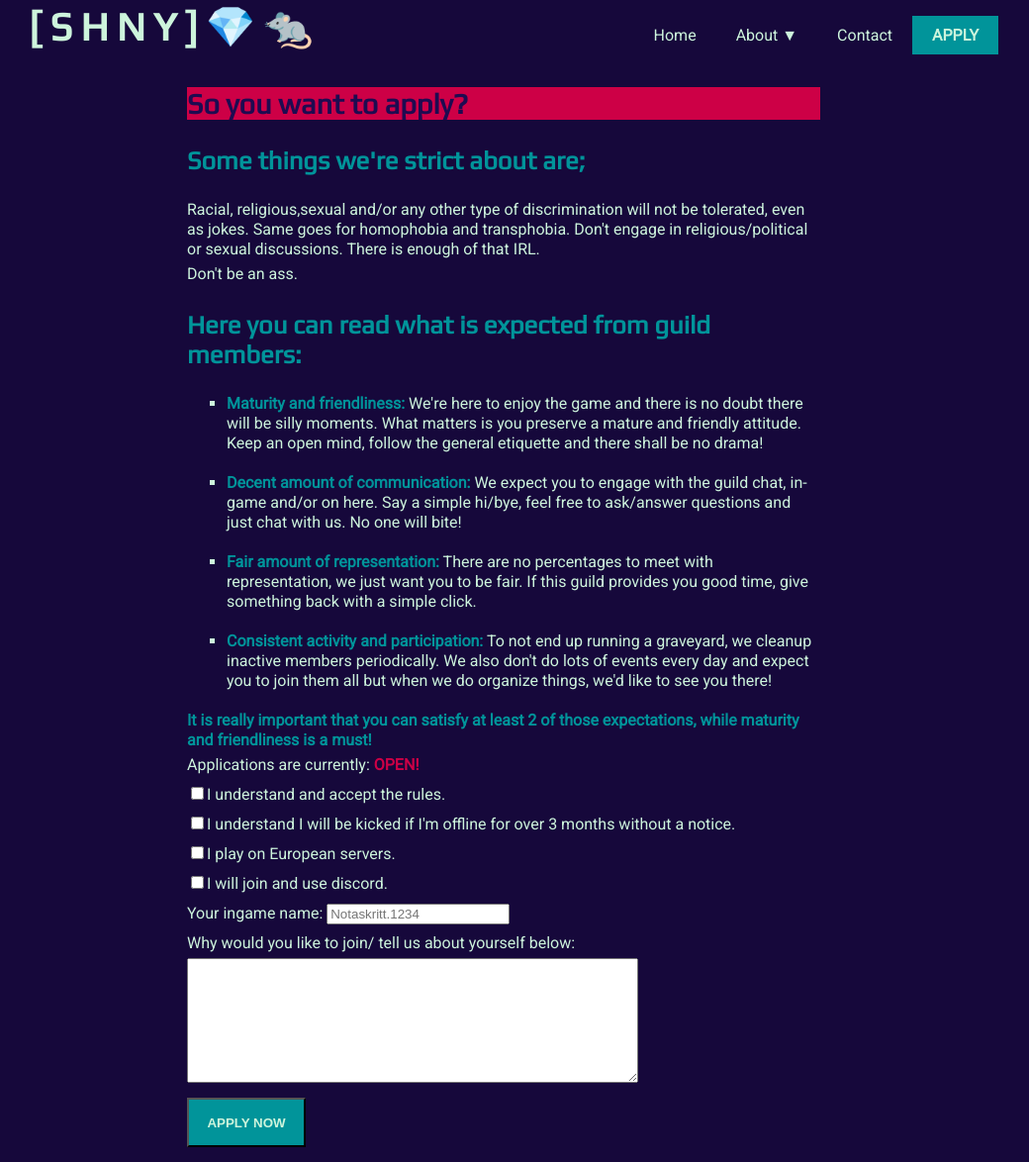
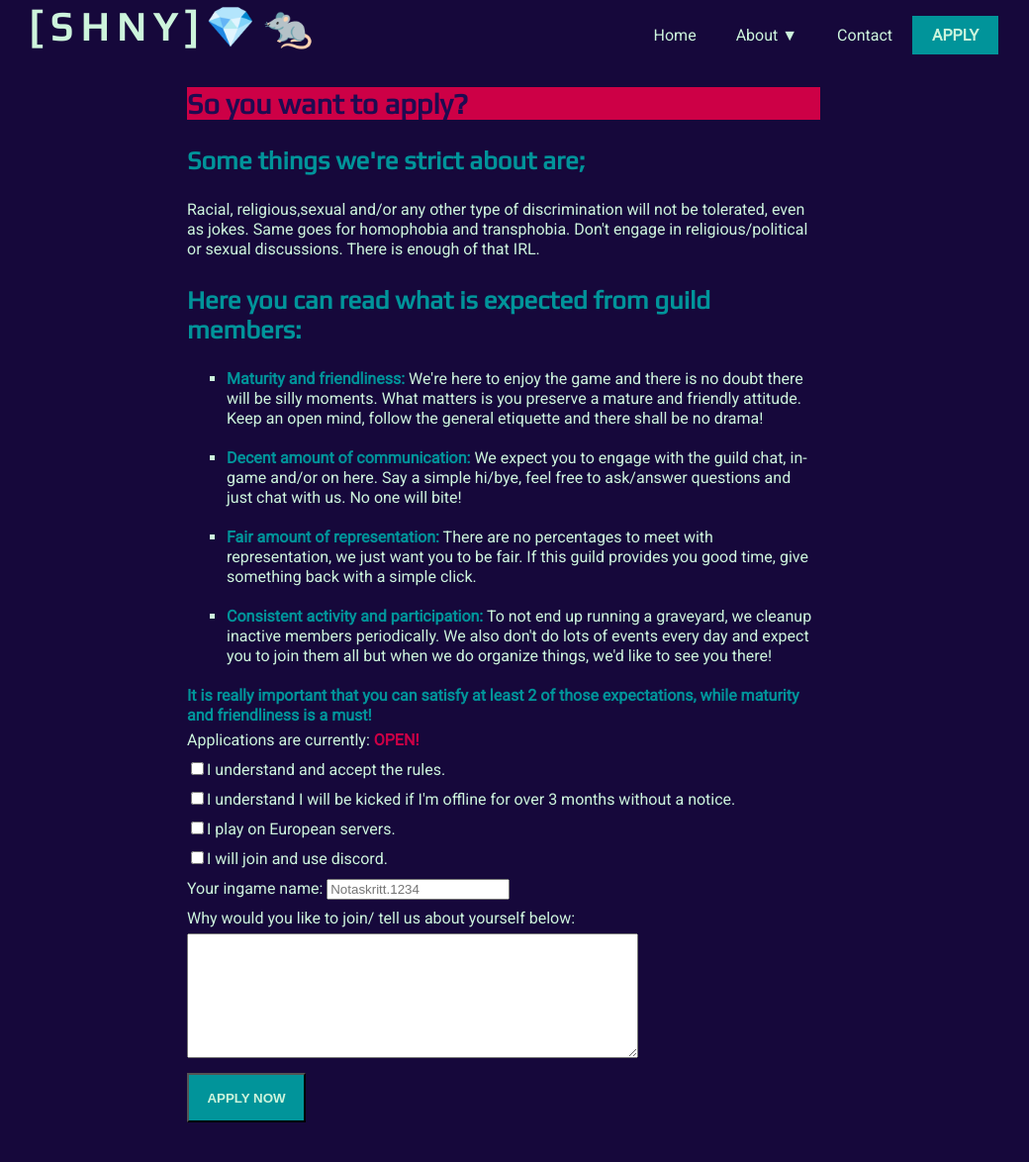
Before and after one commit to KimberlyVdB/SHNY-Jekyll-Website, a Jekyll site: the page built from apply.html, in a window 1280 px wide and 1174 px high. Shown: the whole window at 99% size, without its empty margins (131-1171 px from the left). Built offline with Jekyll 4.4.1, drawn with Linux system fonts in a browser that asks for light colours; nearby versions of some CDN libraries; a script that is not in the unit is left out.

Commit message:
ended up removing dont be an ass

```diff
--- a/apply.html
+++ b/apply.html
@@ -12,7 +12,7 @@ title: mainContent
   <p>Racial, religious,sexual and/or any other type of discrimination will not be tolerated, even as jokes.
     Same goes for homophobia and transphobia. Don't engage in religious/political or sexual discussions. There is enough
     of that IRL.</p>
-  <p>Don't be an ass.</p>
+
 
   <h3>Here you can read what is expected from guild members:</h3>
 
```
